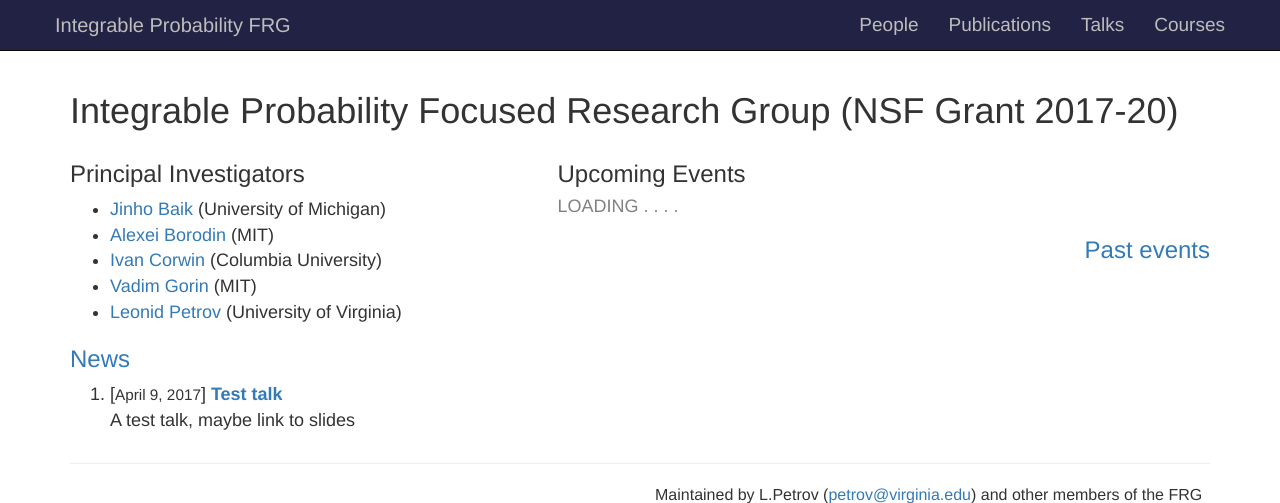
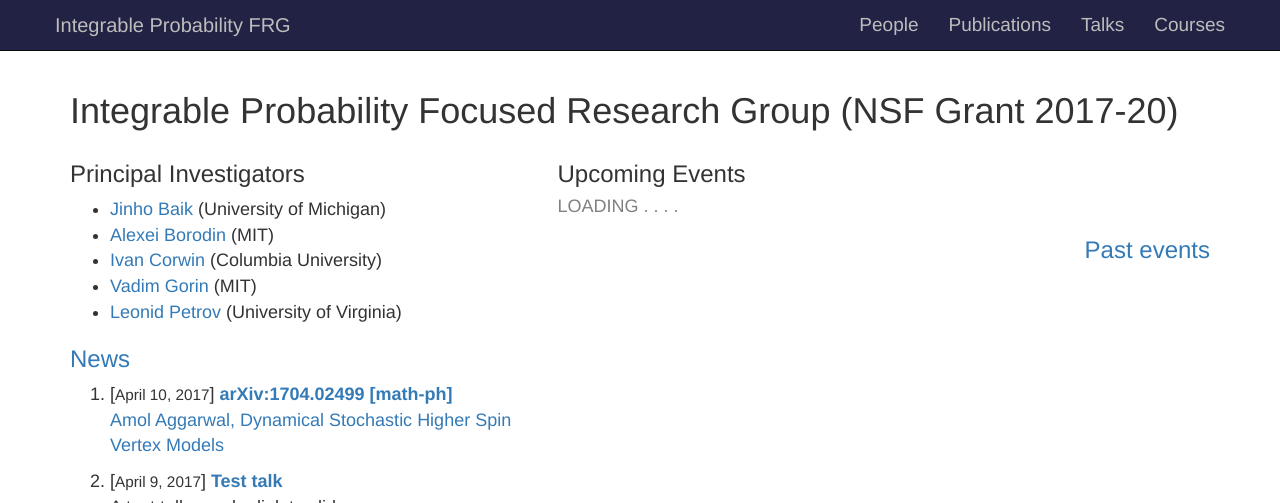
Before and after one commit to int-prob/int-prob-code, a Jekyll site: the page built from index.html, in a window 1280 px wide, cut to the strip 0-503 px from the top of the page. Built offline with Jekyll 4.4.1, drawn with Linux system fonts in a browser that asks for light colours; comment, search, counter and statistics services are not loaded; a file with an impossible date is left out.

Commit message:
Update 2017-04-11-1704.02499.md

```diff
--- a/blog/_posts/2017-04-11-1704.02499.md
+++ b/blog/_posts/2017-04-11-1704.02499.md
@@ -1,7 +1,7 @@
 ---
 layout: post
 title: 'arXiv:1704.02499 [math-ph]'
-date: {}
+date:  2017-04-10 20:00:00
 comments: false
 tags: publication
 published: true
```
